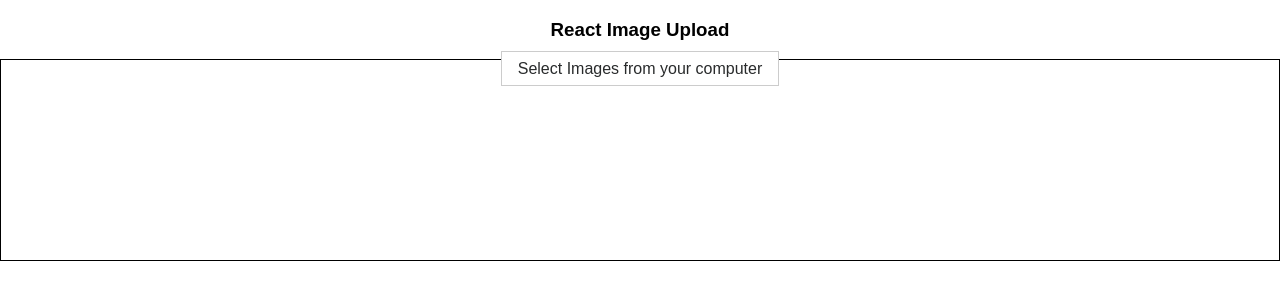
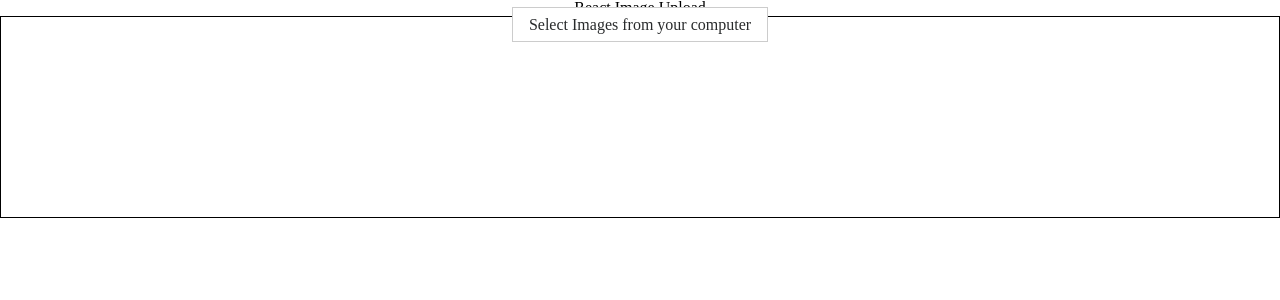
Before and after one commit to ayomel/scotty-image-tool, a React (Create React App) app: page / in a window 1280 px wide. Shown: the top 300 px of the page. Built offline with nearby package versions, Linux system fonts and the light colour scheme.

Commit message:
minor changes

```diff
--- a/src/App.css
+++ b/src/App.css
@@ -1,21 +1,42 @@
+html, body, div, span, applet, object, iframe, h1, h2, h3, h4, h5, h6, p, blockquote, pre, a, abbr, acronym, address, big, cite, code, del, dfn, em, img, ins, kbd, q, s, samp, small, strike, strong, sub, sup, tt, var, b, u, i, center, dl, dt, dd, ol, ul, li, fieldset, form, label, legend, table, caption, tbody, tfoot, thead, tr, th, td, article, aside, canvas, details, embed, figure, figcaption, footer, header, hgroup, menu, nav, output, ruby, section, summary, time, mark, audio, video {
+  margin: 0;
+  padding: 0;
+  border: 0;
+  font-size: 100%;
+  font: inherit;
+  vertical-align: baseline;
+}
+
+/* HTML5 display-role reset for older browsers */
+
+article, aside, details, figcaption, figure, footer, header, hgroup, menu, nav, section {
+  display: block;
+}
+
+body {
+  line-height: 1;
+}
+
+ol, ul {
+  list-style: none;
+}
+
+blockquote, q {
+  quotes: none;
+}
+
+blockquote:before, blockquote:after, q:before, q:after {
+  content: '';
+  content: none;
+}
+
+table {
+  border-collapse: collapse;
+  border-spacing: 0;
+}
+
 .App {
   text-align: center;
-}
-
-.App-logo {
-  animation: App-logo-spin infinite 20s linear;
-  height: 80px;
-}
-
-.App-header {
-  background-color: #222;
-  height: 150px;
-  padding: 20px;
-  color: white;
-}
-
-.App-title {
-  font-size: 1.5em;
 }
 
 .drop--file {
@@ -25,10 +46,6 @@
 
 form {
   height: 200px;
-}
-
-.App-intro {
-  font-size: large;
 }
 
 img {
--- a/src/App.js
+++ b/src/App.js
@@ -17,7 +17,7 @@
       isLoaded: false,
     };
   }
-  async scanFile(file) {
+  scanFile(file) {
     var blob = false && window.URL;
     let reader = new FileReader();
     reader.onload = (e) => {
@@ -33,6 +33,7 @@
         file.width = image.width
       }
       file.src = image.src;
+      console.log(file);
     }
     this.setState(prevState => ({
       images: [...prevState.images, file]
@@ -78,7 +79,7 @@
     const { isLoaded } =  this.state;
     return (
       <div>
-        <div className="drop--file" draggable="true" onDrop={this.dropHandler} onDragOver={(e) => e.preventDefault()}>
+        <div className="drop--file" onDrop={this.dropHandler} onDragOver={(e) => e.preventDefault()}>
           <form onSubmit={this._handleSubmit}>
             <label className="file--browse" htmlFor="browse--input">Select Images from your computer</label>
             <input
@@ -89,18 +90,18 @@
           </form>
         </div>
           { isLoaded ?
-            <div className="file--preview">
+            <ul className="file--preview">
               {this.state.images.map((image, i) => {
                 console.log(this.state);
                 return (
-                  <div key={i} className="image--files">
+                  <li key={i} className="image--files">
                     <img id={image.name} key={image.name} alt={image.name} src={image.src} />
                     <h5>{image.name}</h5>
                     <h5>{image.height} x {image.width}</h5>
-                  </div>
+                  </li>
                 )
               })}
-          </div>
+          </ul>
           :
           <div></div> }
       </div>
```
